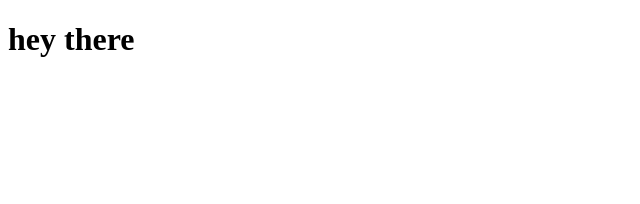
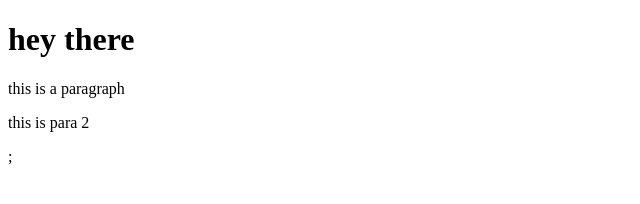
Before and after one commit to vishita99/VB_04, a plain HTML site: page index.html in a window 1280 px wide. Shown: the whole page, without its empty margins (0-640 px from the left). Drawn offline with Linux system fonts and the light colour scheme.

Commit message:
commit 1

```diff
--- a/index.html
+++ b/index.html
@@ -2,5 +2,7 @@
 <html>
     <body>
         <h1>hey there</h1>
+        <p>this is a paragraph </p>
+        <p>this is para 2</p>;
     </body>
 </html>
```
